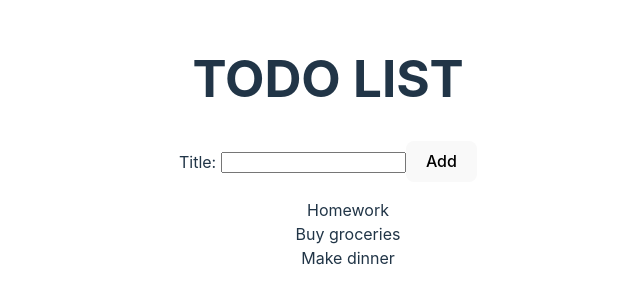
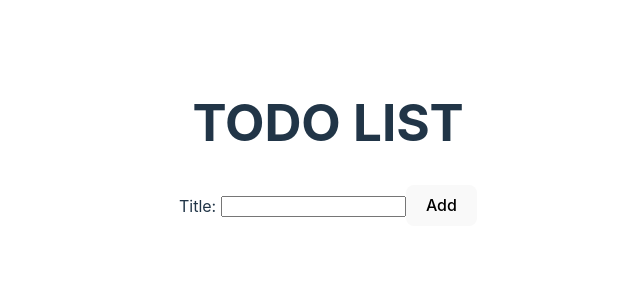
Before and after one commit to Karla1981/react-todo3, a React (Vite) app: page / in a window 1280 px wide. Shown: the part 249-552 px from the top of the page, without its empty margins (312-952 px from the left). Built offline with nearby package versions, Linux system fonts and the light colour scheme.

Commit message:
partial code for week3

```diff
--- a/src/AddTodoForm.jsx
+++ b/src/AddTodoForm.jsx
@@ -3,6 +3,12 @@
 //create a function called AddTodoForm
 function AddTodoForm() {
 
+    // Step: handleAddTodo form submit
+    function handleAddTodo(){
+
+    }
+
+   //
     return (
         <form>
             <label text="title" htmlFor="todoTitle">Title: </label>
--- a/src/TodoList.jsx
+++ b/src/TodoList.jsx
@@ -1,4 +1,5 @@
-//import?
+import React from "react";
+import TodoListItem from "./TodoListItem";
 
   // Array
   const todoList = [
@@ -15,21 +16,19 @@ const todoList = [
     },
   ];
 
-//create a function called TodoList
+//create a function called TodoList - pass in todoList as a prop with {}
 function TodoList() {
 
   return (
+
       <ul>
-            {todoList.map( function(item) {
-                return (
-                    <li key={item.id}>
-                    {item.title}
-                    </li>
-                );
-            })}
+        { todoList.map( function (todo) {
+          < TodoListItem key={todo.id} /> })
+        }
       </ul>
   );
 }
-
 //export TodoList as default module
 export default TodoList;
+
+// Parent component
--- /dev/null
+++ b/src/TodoListItem.jsx
@@ -0,0 +1,17 @@
+import React from "react";
+
+
+// create a new functional React component
+const TodoListItem = ({title, id} ) => {
+
+    return(
+        <li>
+            {title.title} {id.id}
+        </li>
+    );
+}
+
+// export default TodoListItem
+export default TodoListItem;
+
+// Child component
```
Lines whose indentation alone changed are shown as unchanged.
